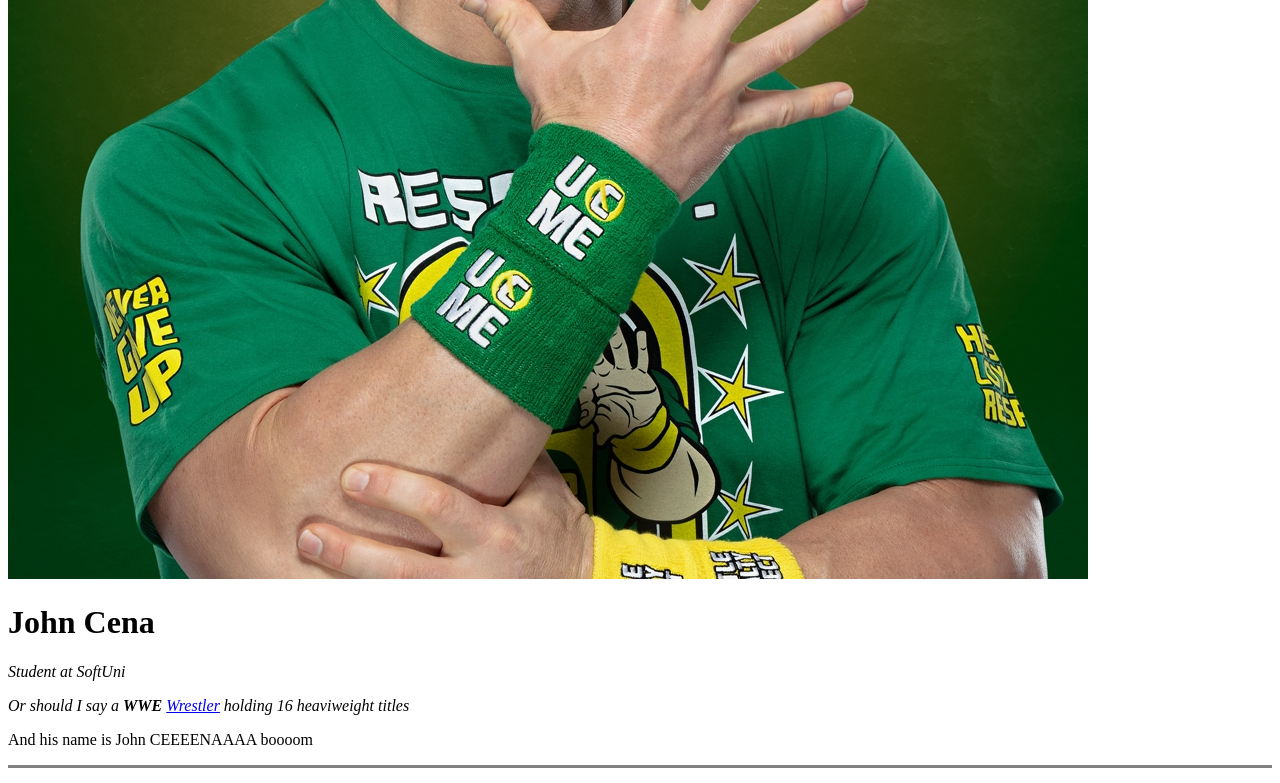
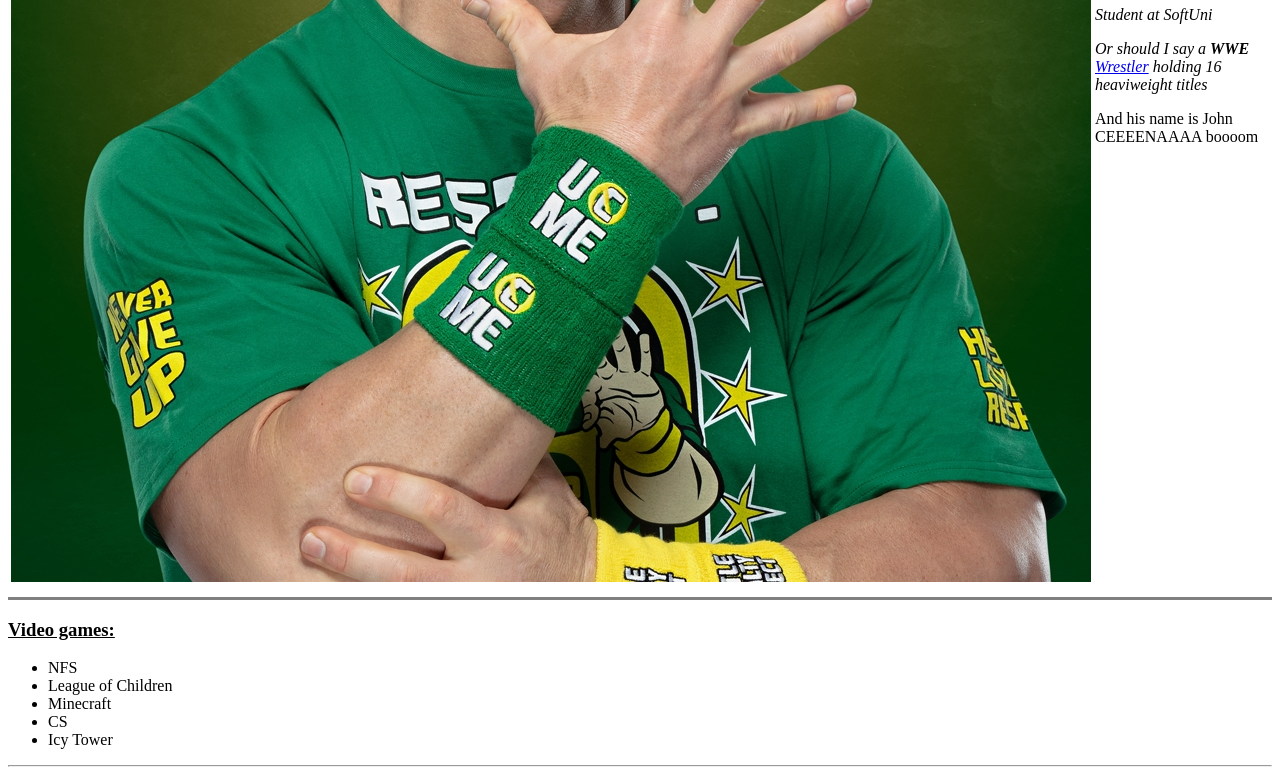
Before and after one commit to ZlatinZlatinov/Udemy-Projects, a plain HTML site: page Introduction to HTML/htmlsite.html in a window 1280 px wide. Shown: the part 509-1292 px from the top of the page. Drawn offline with Linux system fonts and the light colour scheme; files whose address does not match are found by name.

Commit message:
Update htmlsite.html

```diff
--- a/Introduction to HTML/htmlsite.html
+++ b/Introduction to HTML/htmlsite.html
@@ -7,12 +7,21 @@
 </head>
 
 <body>
-    <img src="C:\Users\zlati\Desktop\jcena.jpg" alt="U Cant See Me!">
-    <h1>John Cena</h1>
-    <p><i>Student at SoftUni</i></p>
-    <p><em>Or should I say a <strong>WWE</strong> <a href="https://www.wwe.com/superstars/john-cena">Wrestler</a>
-            holding 16 heaviweight titles</em></p>
-    <p>And his name is John CEEEENAAAA boooom</p>
+    <table>
+        <tr>
+            <td><img src="C:\Users\zlati\Desktop\jcena.jpg" alt="U Cant See Me!"></td>
+            <td>
+                <h1>John Cena</h1>
+                <p><i>Student at SoftUni</i></p>
+                <p><em>Or should I say a <strong>WWE</strong> <a
+                            href="https://www.wwe.com/superstars/john-cena">Wrestler</a>
+                        holding 16 heaviweight titles</em></p>
+                <p>And his name is John CEEEENAAAA boooom</p>
+            </td>
+        </tr>
+    </table>
+
+
     <hr size="3" noshade="">
     <h3><u>Video games:</u></h3>
     <ul>
```
